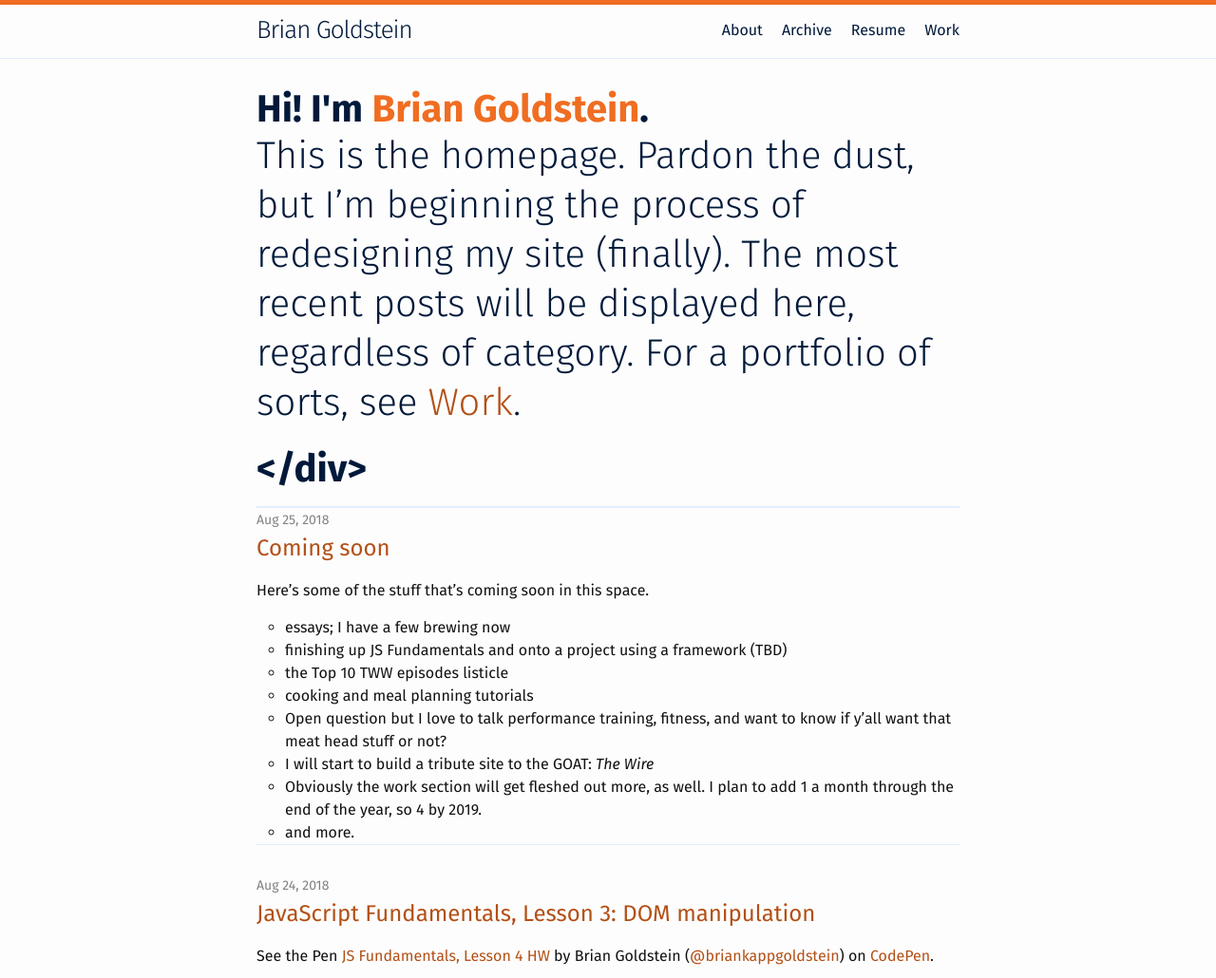
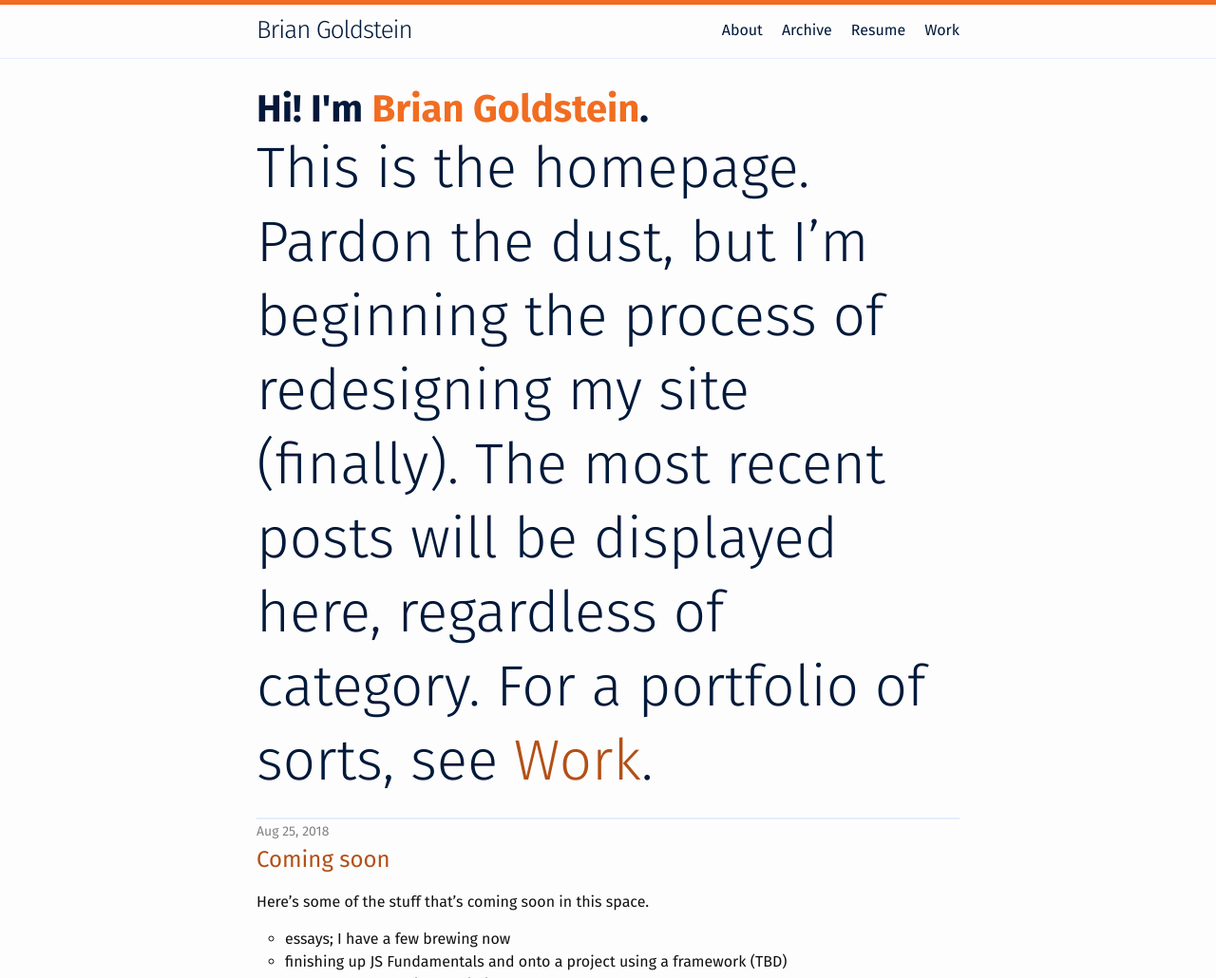
Before and after one commit to briankappgoldstein/new-site, a Jekyll site: the page built from index.md, in a window 1280 px wide, cut to the strip 0-1030 px from the top of the page. Shown: the whole strip at 95% size. Built offline with Jekyll 4.4.1, drawn with Linux system fonts in a browser that asks for light colours.

Commit message:
that’s what i’m after

```diff
--- a/_sass/_minima/_layout.scss
+++ b/_sass/_minima/_layout.scss
@@ -259,4 +259,9 @@
 
 .m-header {
     border-bottom: 2px solid #e3eeff;
+    .subtitle {
+      font-size: 1.5em;
+      line-height: 1.3;
+      margin-bottom: 1.3rem;
+    }
 }
--- a/index.md
+++ b/index.md
@@ -8,4 +8,3 @@ layout: home
 	<h2 class="welcome"> Hi! I'm <span class="name">Brian Goldstein</span>.
 
 	<p class="subtitle">This is the homepage. Pardon the dust, but I’m beginning the process of redesigning my site (finally). The most recent posts will be displayed here, regardless of category. For a portfolio of sorts, see <a href="/work">Work</a>.</p>
-</div>
```
